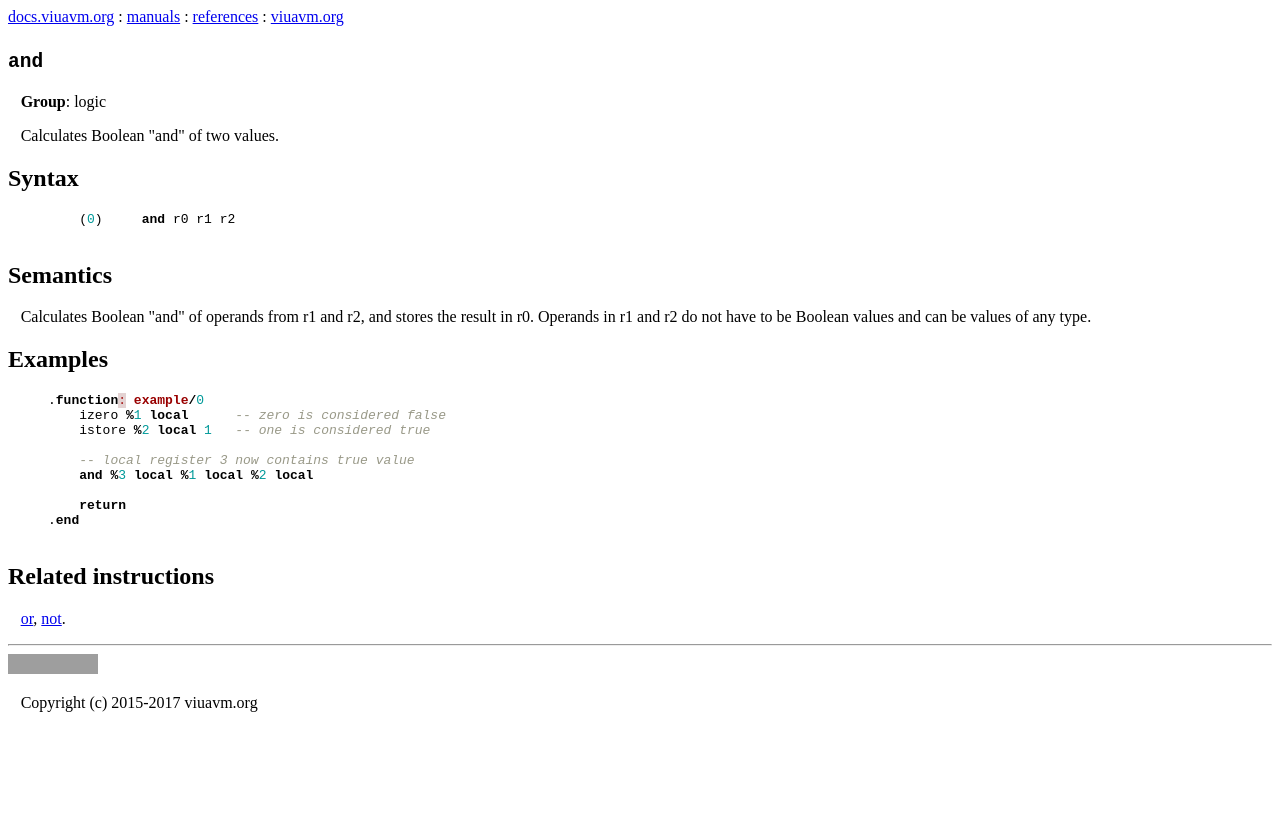
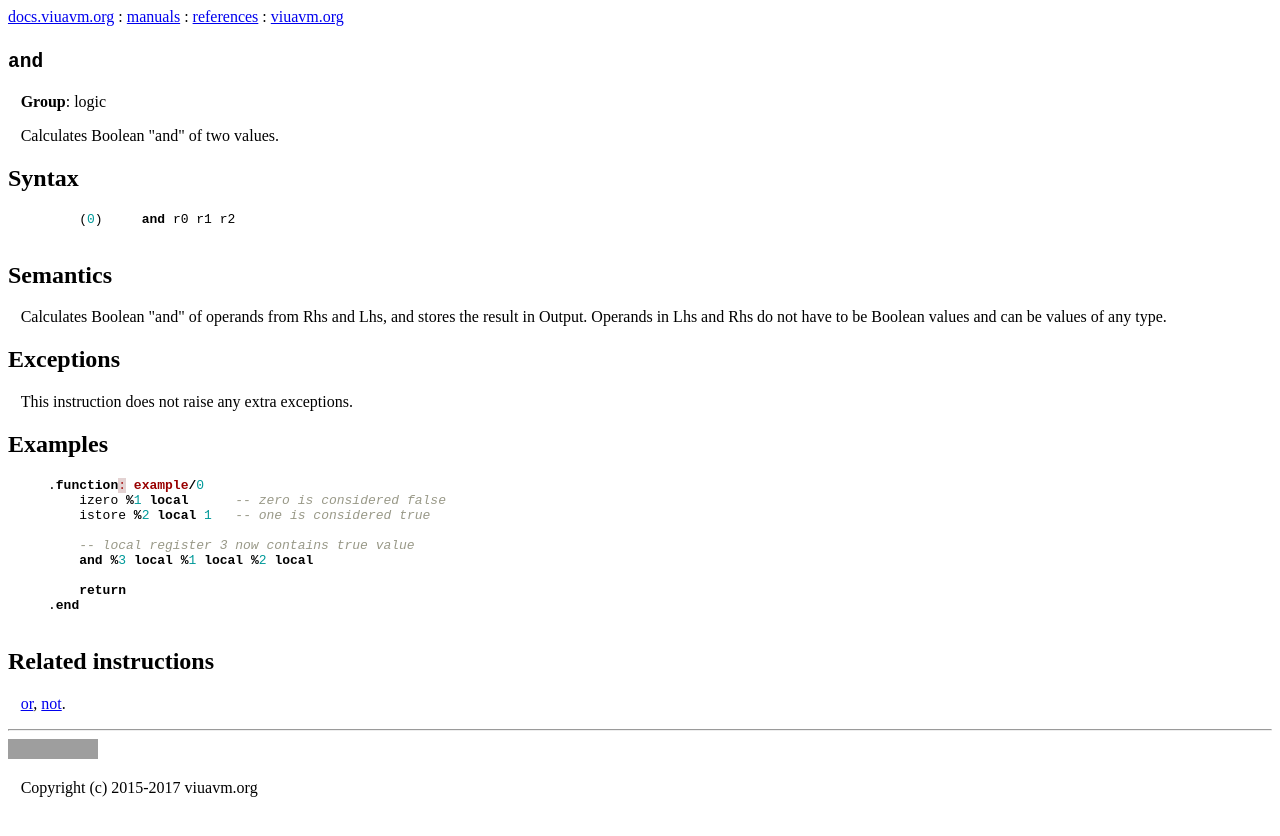
Before and after one commit to marekjm/docs.viuavm.org, a Jekyll site: the page built from _isa/and.html, in a window 1280 px wide. Shown: the top 836 px of the page. Built offline with Jekyll 4.4.1, drawn with Linux system fonts in a browser that asks for light colours; grey boxes are pictures that could not be loaded.

Commit message:
Add more docs for "and" instruction

```diff
--- a/_isa/and.html
+++ b/_isa/and.html
@@ -22,9 +22,15 @@ related_instructions:
     <h2> Semantics </h2>
 
     <p>
-        Calculates Boolean "and" of operands from r1 and r2, and stores the result in r0.
-        Operands in r1 and r2 do not have to be Boolean values and can be values of any type.
+        Calculates Boolean "and" of operands from Rhs and Lhs, and stores the result in Output.
+        Operands in Lhs and Rhs do not have to be Boolean values and can be values of any type.
     </p>
+</section>
+
+<section class="chapter">
+    <h2> Exceptions </h2>
+
+    <p> This instruction does not raise any extra exceptions. </h2>
 </section>
 
 <section class="chapter">
```
